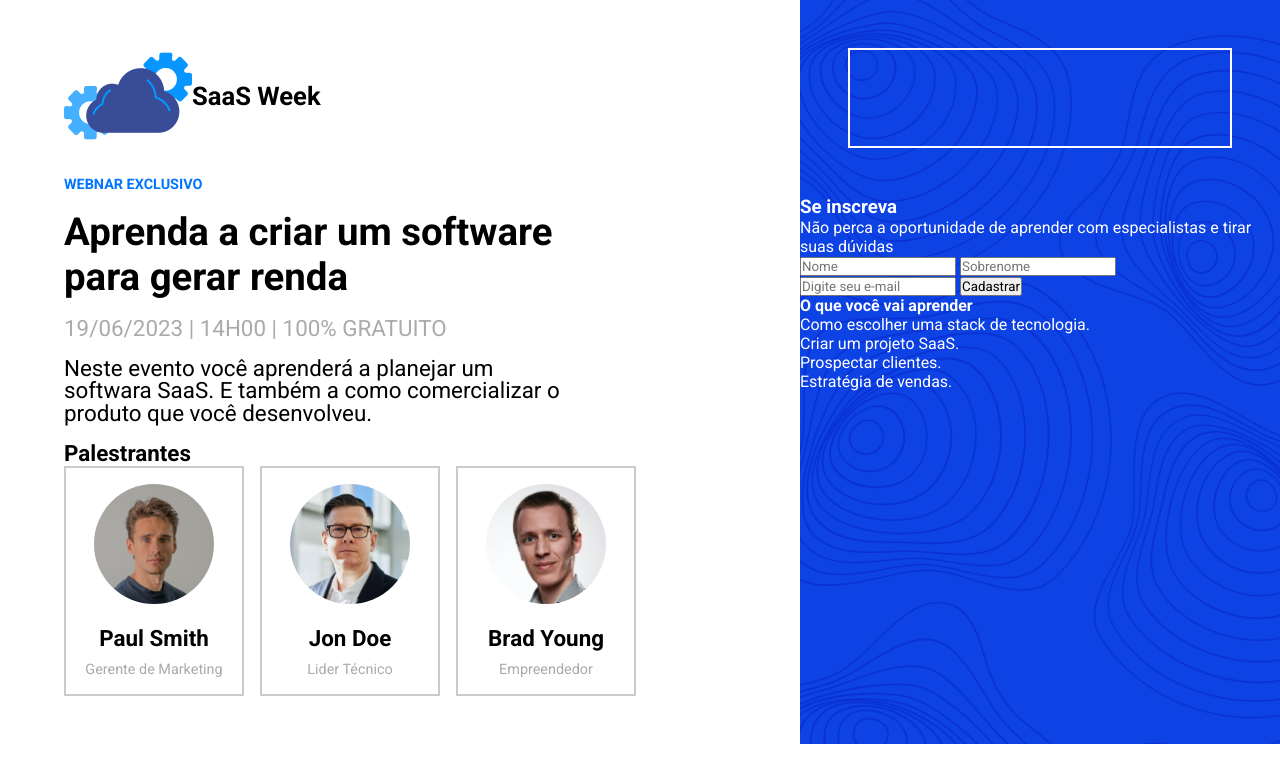
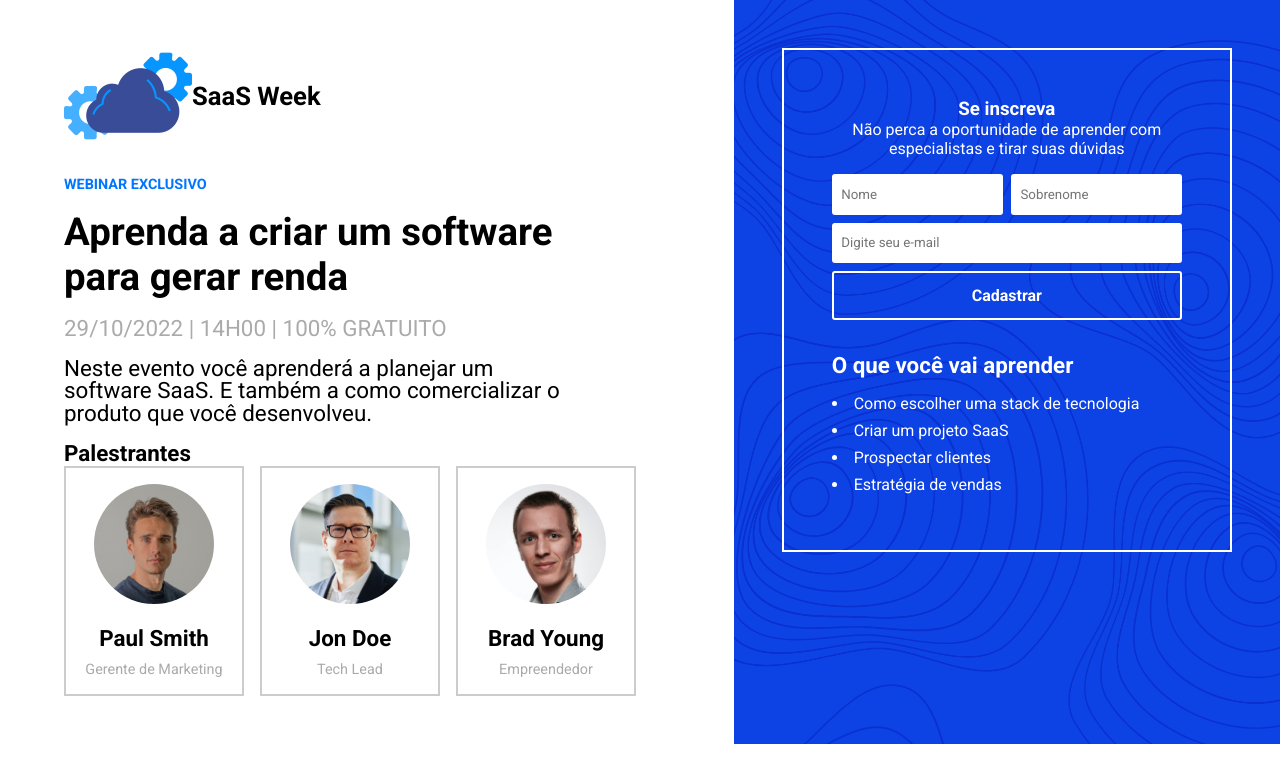
Before and after one commit to joaocmf/webnar-de-ti, a plain HTML site: page index.html in a window 1280 px wide. Drawn offline with Linux system fonts and the light colour scheme.

Commit message:
Projeto completo com todos os erros corrigidos

```diff
--- a/css/styles.css
+++ b/css/styles.css
@@ -1,64 +1,74 @@
 /*Geral*/
-*{
+* {
     margin: 0;
     padding: 0;
     box-sizing: border-box;
     font-family: "Roboto";
 }
-body{
+
+body {
     display: flex;
     flex-wrap: wrap;
 }
+
 /*Apresentação do evento*/
-#about-container{
+#about-container {
     flex: 1.4;
     padding: 2rem 4rem;
 }
-#brand{
+
+#brand {
     display: flex;
     align-items: center;
     font-size: 0.8rem;
     margin-bottom: 1rem;
 }
-#brand-img{
+
+#brand-img {
     height: 50px;
     margin-right: 0.6rem;
 }
-#exclusive{
+
+#exclusive {
     text-transform: uppercase;
     color: #0075ff;
     font-weight: bold;
     font-size: 0.9rem;
     margin-bottom: 1rem;
 }
-#about-container h2{
+
+#about-container h2 {
     font-size: 2.4rem;
     max-width: 500px;
     margin-bottom: 1rem;
 }
-#date{
+
+#date {
     text-transform: uppercase;
     color: #aaa;
     margin-bottom: 1rem;
 }
-#description{
+
+#description {
     max-width: 500px;
     margin-bottom: 1rem;
     line-height: 1.4rem;
 }
-#about-container{
+
+#about-container {
     font-size: 1.4rem;
     margin-bottom: 1rem;
 
 }
-#users-container{
+
+#users-container {
     display: flex;
     flex-wrap: wrap;
     gap: 1rem;
 
 }
 
-.user-card{
+.user-card {
     border: 2px solid #ccc;
     padding: 1rem;
     width: 180px;
@@ -66,34 +76,155 @@ body{
 
 }
 
-.user-card img{
+.user-card img {
     width: 120px;
     border-radius: 50%;
     margin-bottom: 1rem;
 }
-.user-card .user-name{
+
+.user-card .user-name {
     font-weight: bold;
     margin-bottom: 0.6rem;
 }
 
-.user-card .user-role{
+.user-card .user-role {
     color: #aaa;
     font-size: 0.9rem;
 }
 
 
 /*Formulário*/
-#form-container{
+#form-container {
     flex: 1;
     background-image: url("../img/pattern.png");
     background-size: cover;
     color: #fff;
 }
-#form-inner{
+
+#form-inner {
     margin: 3rem;
     padding: 3rem;
     border: 2px solid #fff;
     text-align: center;
     display: flex;
     flex-direction: column;
+    align-items: center;
 }
+
+#form-inner p {
+    margin-bottom: 1rem;
+}
+
+#register-form {
+    display: flex;
+    flex-direction: column;
+    gap: 0.5rem;
+    margin-bottom: 2rem;
+}
+
+#name-container {
+    display: flex;
+    gap: 0.5rem;
+}
+
+#register-form input {
+    padding: .8rem .6rem;
+    border: none;
+    border-radius: 3px;
+}
+
+#email {
+    min-width: 100%;
+}
+
+#register-form input[type="submit"] {
+    background-color: transparent;
+    color: #fff;
+    border: 2px solid #fff;
+    font-size: 1rem;
+    font-weight: bold;
+    cursor: pointer;
+    transition: .2s;
+}
+
+#register-form input[type="submit"]:hover {
+    background-color: #fff;
+    color: #0075ff;
+}
+
+#benefits {
+    text-align: left;
+    align-self: start;
+}
+
+#benefits h4 {
+    font-size: 1.4rem;
+    margin-bottom: 1rem;
+}
+
+#benefits ul {
+    list-style-position: inside;
+}
+#benefits li{
+    margin-bottom: .5rem;
+}
+/*responsivo*/
+@media (max-width: 450px) {
+    body {
+      flex-direction: column;
+    }
+
+    #about-container {
+      padding: 2rem;
+      padding-bottom: 0;
+    }
+
+    #about-container h2 {
+      font-size: 3rem;
+    }
+
+    #exclusive,
+    #date {
+      font-size: 1.4rem;
+    }
+
+    #description {
+      font-size: 1.6rem;
+      line-height: 2.2rem;
+    }
+
+    #about-container h4 {
+      font-size: 2rem;
+    }
+
+    #users-container {
+      flex-direction: column;
+    }
+
+    .user-card {
+      width: 100%;
+      padding: 2rem;
+    }
+
+    .user-card img {
+      width: 180px;
+    }
+
+    .user-card .user-name {
+      font-size: 1.6rem;
+    }
+
+    .user-card .user-role {
+      font-size: 1.4rem;
+    }
+
+    #form-inner {
+      margin: 2rem;
+      padding: 2rem;
+    }
+
+    #register-form,
+    #name-container {
+      gap: 1rem;
+    }
+  }
--- a/index.html
+++ b/index.html
@@ -1,84 +1,87 @@
 <!DOCTYPE html>
 <html lang="en">
-
   <head>
-    <meta charset="UTF-8">
-    <meta name="viewport" content="width=device-width, initial-scale=1.0">
+    <meta charset="UTF-8" />
+    <meta http-equiv="X-UA-Compatible" content="IE=edge" />
+    <meta name="viewport" content="width=device-width, initial-scale=1.0" />
     <title>Webinar de TI</title>
-    <!--Google fonts-->
-    <link rel="preconnect" href="https://fonts.googleapis.com">
-    <link rel="preconnect" href="https://fonts.gstatic.com" crossorigin>
+    <!-- Google Fonts -->
+    <link rel="preconnect" href="https://fonts.googleapis.com" />
+    <link rel="preconnect" href="https://fonts.gstatic.com" crossorigin />
     <link
       href="https://fonts.googleapis.com/css2?family=Roboto:ital,wght@0,100;0,300;0,400;0,500;0,700;0,900;1,100;1,300;1,400;1,500;1,700;1,900&display=swap"
-        rel="stylesheet">
-
-    <!--Estilos-->
-    <link rel="stylesheet" href="css/styles.css">
+      rel="stylesheet"
+    />
+    <!-- Estilos -->
+    <link rel="stylesheet" href="css/styles.css" />
   </head>
-
   <body>
     <div id="about-container">
       <div id="brand">
-            <img src="img/saasweeklogo.png" alt="SaaS Week">
+        <img src="img/saasweeklogo.png" alt="SaaS Week" />
         <h1>SaaS Week</h1>
       </div>
-        <div id="exclusive">Webnar Exclusivo</div>
+      <p id="exclusive">Webinar Exclusivo</p>
       <h2>Aprenda a criar um software para gerar renda</h2>
-        <p id="date">19/06/2023 | 14h00 | 100% Gratuito</p>
-
-        <p id="description">Neste evento você aprenderá a
-            planejar um softwara SaaS. E também a como
+      <p id="date">29/10/2022 | 14h00 | 100% Gratuito</p>
+      <p id="description">
+        Neste evento você aprenderá a planejar um software SaaS. E também a como
         comercializar o produto que você desenvolveu.
       </p>
-
       <h4>Palestrantes</h4>
-
       <div id="users-container">
         <div class="user-card">
           <img src="img/user_1.jpg" alt="Paul Smith" />
           <p class="user-name">Paul Smith</p>
           <p class="user-role">Gerente de Marketing</p>
         </div>
-
         <div class="user-card">
           <img src="img/user_2.jpg" alt="Jon Doe" />
           <p class="user-name">Jon Doe</p>
-                <p class="user-role">Lider Técnico</p>
+          <p class="user-role">Tech Lead</p>
         </div>
-
         <div class="user-card">
           <img src="img/user_3.jpg" alt="Brad Young" />
           <p class="user-name">Brad Young</p>
           <p class="user-role">Empreendedor</p>
         </div>
       </div>
-
     </div>
-
     <div id="form-container">
-        <div id="form-inner"></div>
+      <div id="form-inner">
         <h3>Se inscreva</h3>
-        <p>Não perca a oportunidade de
-            aprender com especialistas e tirar suas dúvidas</p>
-            <form action="" id="register-form">
+        <p>
+          Não perca a oportunidade de aprender com especialistas e tirar suas
+          dúvidas
+        </p>
+        <form id="register-form">
           <div id="name-container">
-                    <input type="text" name="name" id="name" placeholder="Nome"/>
-                    <input type="text" name="lastname" id="lastname" placeholder="Sobrenome">
+            <input type="text" name="name" id="name" placeholder="Nome" />
+            <input
+              type="text"
+              name="lastname"
+              id="lastname"
+              placeholder="Sobrenome"
+            />
           </div>
-                <input type="email" name="email" id="email" placeholder="Digite seu e-mail">
-                <input type="submit" value="Cadastrar" id="">
+          <input
+            type="email"
+            name="email"
+            id="email"
+            placeholder="Digite seu e-mail"
+          />
+          <input type="submit" value="Cadastrar" />
         </form>
-            <div id="benefits"></div>
+        <div id="benefits">
           <h4>O que você vai aprender</h4>
           <ul>
-                <li>Como escolher uma stack de tecnologia.</li>
-                <li>Criar um projeto SaaS.</li>
-                <li>Prospectar clientes.</li>
-                <li>Estratégia de vendas.</li>
+            <li>Como escolher uma stack de tecnologia</li>
+            <li>Criar um projeto SaaS</li>
+            <li>Prospectar clientes</li>
+            <li>Estratégia de vendas</li>
           </ul>
-
         </div>
-
+      </div>
+    </div>
   </body>
-
 </html>
```
Lines whose indentation alone changed are shown as unchanged.
